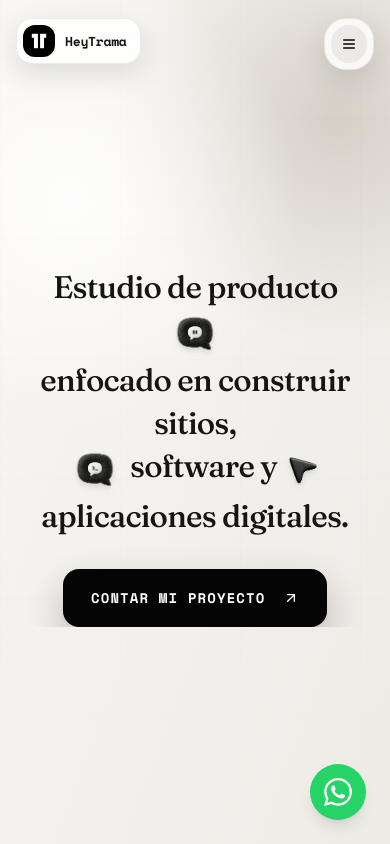
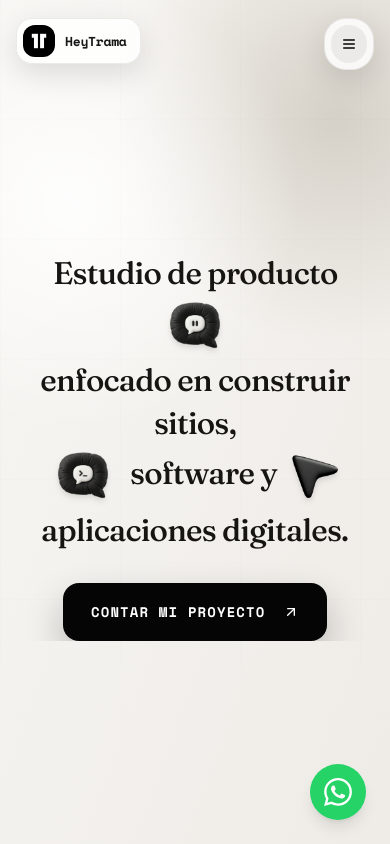
Before and after one commit to nadiaescobbb/tramastudio, a React (Vite) app: page / in a window 390 px wide. Shown: the top 844 px of the page. Built offline with nearby package versions, Linux system fonts and the light colour scheme; the HTML template or start-up script is replaced by a standard one.

Commit message:
style: mobile 3d-icons

```diff
--- a/src/components/HeroInlineUiGraphic.tsx
+++ b/src/components/HeroInlineUiGraphic.tsx
@@ -10,14 +10,14 @@ interface IconCardProps {
 export function MiniBrowserCard({ delay = "400ms" }: IconCardProps) {
   return (
     <span
-      className="inline-flex items-center align-middle -mx-3 sm:-mx-4 md:-mx-6 lg:-mx-7 group cursor-pointer select-none -my-4 sm:-my-7 md:-my-10 animate-reading-icon"
+      className="inline-flex items-center align-middle -mx-4 sm:-mx-4 md:-mx-6 lg:-mx-7 group cursor-pointer select-none -my-6 sm:-my-7 md:-my-10 animate-reading-icon"
       style={{ animationDelay: delay }}
     >
       <span className="relative inline-flex items-center justify-center kowalski-spring group-hover:-translate-y-3 group-hover:-rotate-6 group-hover:scale-[1.12]">
         <img
           src={heytramaHome1}
           alt="HeyTrama 3D Icon 1"
-          className="w-20 h-20 sm:w-32 sm:h-32 md:w-40 md:h-40 lg:w-48 lg:h-48 object-contain mix-blend-multiply drop-shadow-md transition-all duration-300 group-hover:drop-shadow-xl"
+          className="w-28 h-28 sm:w-32 sm:h-32 md:w-40 md:h-40 lg:w-48 lg:h-48 object-contain mix-blend-multiply drop-shadow-md transition-all duration-300 group-hover:drop-shadow-xl"
         />
       </span>
     </span>
@@ -27,14 +27,14 @@ export function MiniBrowserCard({ delay = "400ms" }: IconCardProps) {
 export function MiniSoftwareCard({ delay = "1000ms" }: IconCardProps) {
   return (
     <span
-      className="inline-flex items-center align-middle -mx-3 sm:-mx-4 md:-mx-6 lg:-mx-7 group cursor-pointer select-none -my-4 sm:-my-7 md:-my-10 animate-reading-icon"
+      className="inline-flex items-center align-middle -mx-4 sm:-mx-4 md:-mx-6 lg:-mx-7 group cursor-pointer select-none -my-6 sm:-my-7 md:-my-10 animate-reading-icon"
       style={{ animationDelay: delay }}
     >
       <span className="relative inline-flex items-center justify-center kowalski-spring group-hover:-translate-y-3 group-hover:rotate-6 group-hover:scale-[1.12]">
         <img
           src={heytramaHome2}
           alt="HeyTrama 3D Icon 2"
-          className="w-20 h-20 sm:w-32 sm:h-32 md:w-40 md:h-40 lg:w-48 lg:h-48 object-contain mix-blend-multiply drop-shadow-md transition-all duration-300 group-hover:drop-shadow-xl"
+          className="w-28 h-28 sm:w-32 sm:h-32 md:w-40 md:h-40 lg:w-48 lg:h-48 object-contain mix-blend-multiply drop-shadow-md transition-all duration-300 group-hover:drop-shadow-xl"
         />
       </span>
     </span>
@@ -44,14 +44,14 @@ export function MiniSoftwareCard({ delay = "1000ms" }: IconCardProps) {
 export function MiniMobileCard({ delay = "1600ms" }: IconCardProps) {
   return (
     <span
-      className="inline-flex items-center align-middle -mx-1 sm:mx-1 group cursor-pointer select-none -my-2 sm:-my-4 md:-my-6 animate-reading-icon"
+      className="inline-flex items-center align-middle -mx-2 sm:mx-1 group cursor-pointer select-none -my-4 sm:-my-4 md:-my-6 animate-reading-icon"
       style={{ animationDelay: delay }}
     >
       <span className="relative inline-flex items-center justify-center kowalski-spring group-hover:-translate-y-3 group-hover:-rotate-12 group-hover:translate-x-1 group-hover:scale-[1.12]">
         <img
           src={heytramaHome3}
           alt="HeyTrama 3D Icon 3"
-          className="w-12 h-12 sm:w-20 sm:h-20 md:w-32 md:h-32 lg:w-36 lg:h-36 object-contain mix-blend-multiply drop-shadow-md transition-all duration-300 group-hover:drop-shadow-xl"
+          className="w-20 h-20 sm:w-24 sm:h-24 md:w-32 md:h-32 lg:w-36 lg:h-36 object-contain mix-blend-multiply drop-shadow-md transition-all duration-300 group-hover:drop-shadow-xl"
         />
       </span>
     </span>
```
